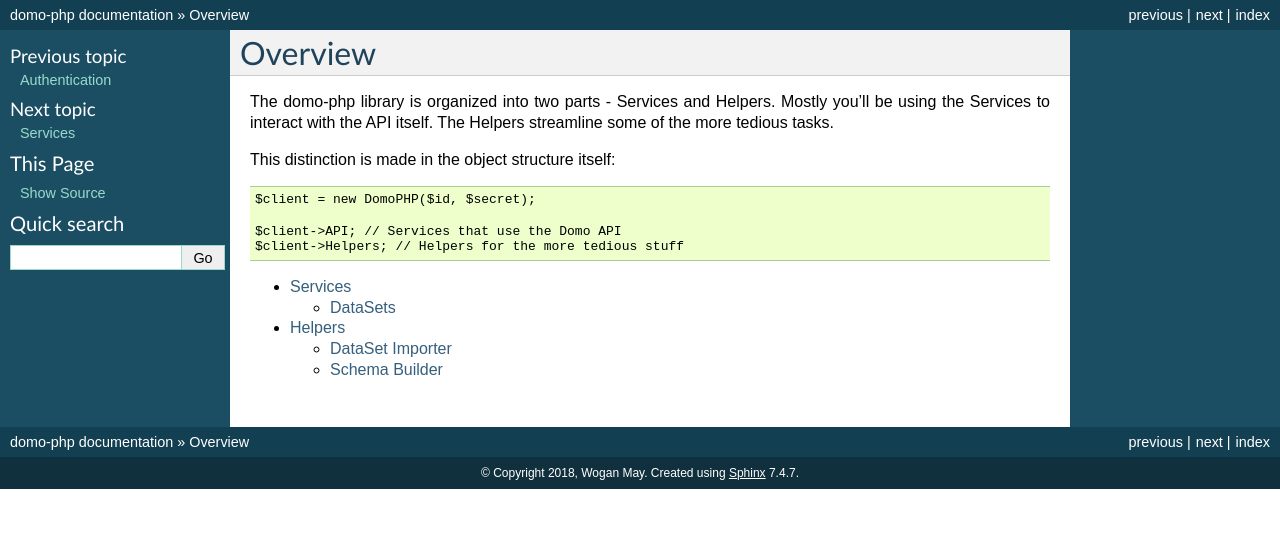
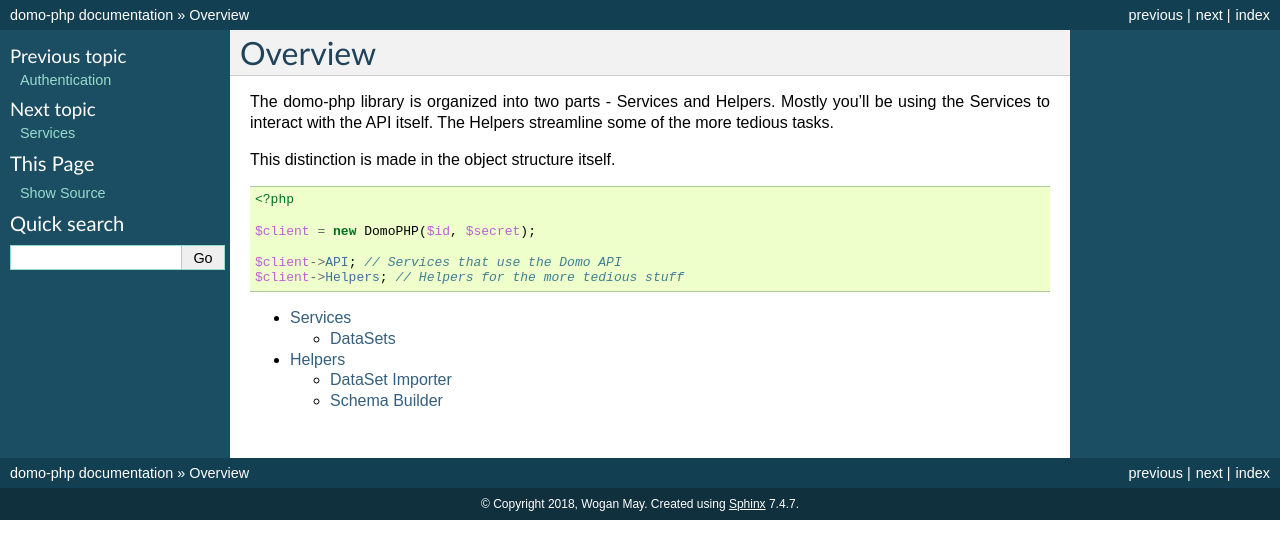
Before and after one commit to woganmay/domo-php, a Sphinx documentation site: the page built from docs/overview.rst, in a window 1280 px wide. Shown: the top 559 px of the page. Built offline with Sphinx 7.4.7, drawn with Linux system fonts in a browser that asks for light colours.

Commit message:
Trying out the code-block

```diff
--- a/docs/overview.rst
+++ b/docs/overview.rst
@@ -4,12 +4,16 @@
 
 The domo-php library is organized into two parts - Services and Helpers. Mostly you'll be using the Services to interact with the API itself. The Helpers streamline some of the more tedious tasks.
 
-This distinction is made in the object structure itself::
+This distinction is made in the object structure itself.
 
-    $client = new DomoPHP($id, $secret);
+.. code-block:: php
 
-    $client->API; // Services that use the Domo API
-    $client->Helpers; // Helpers for the more tedious stuff
+   <?php
+
+   $client = new DomoPHP($id, $secret);
+
+   $client->API; // Services that use the Domo API
+   $client->Helpers; // Helpers for the more tedious stuff
 
 .. toctree::
    :maxdepth: 2
--- a/docs/services.rst
+++ b/docs/services.rst
@@ -24,7 +24,11 @@
 
 A Domo DataSet consists of the metadata (title, schema, etc), and the records themselves. To create a new dataset, you first need to publish the schema, then follow that with a data import.
 
-This sample uses the Schema Builder to set up a simple dataset::
+This sample uses the Schema Builder to set up a simple dataset.
+
+.. code-block:: php
+
+    <?php
 
     $name = "My First Dataset";
     $description = "An optional description";
```
